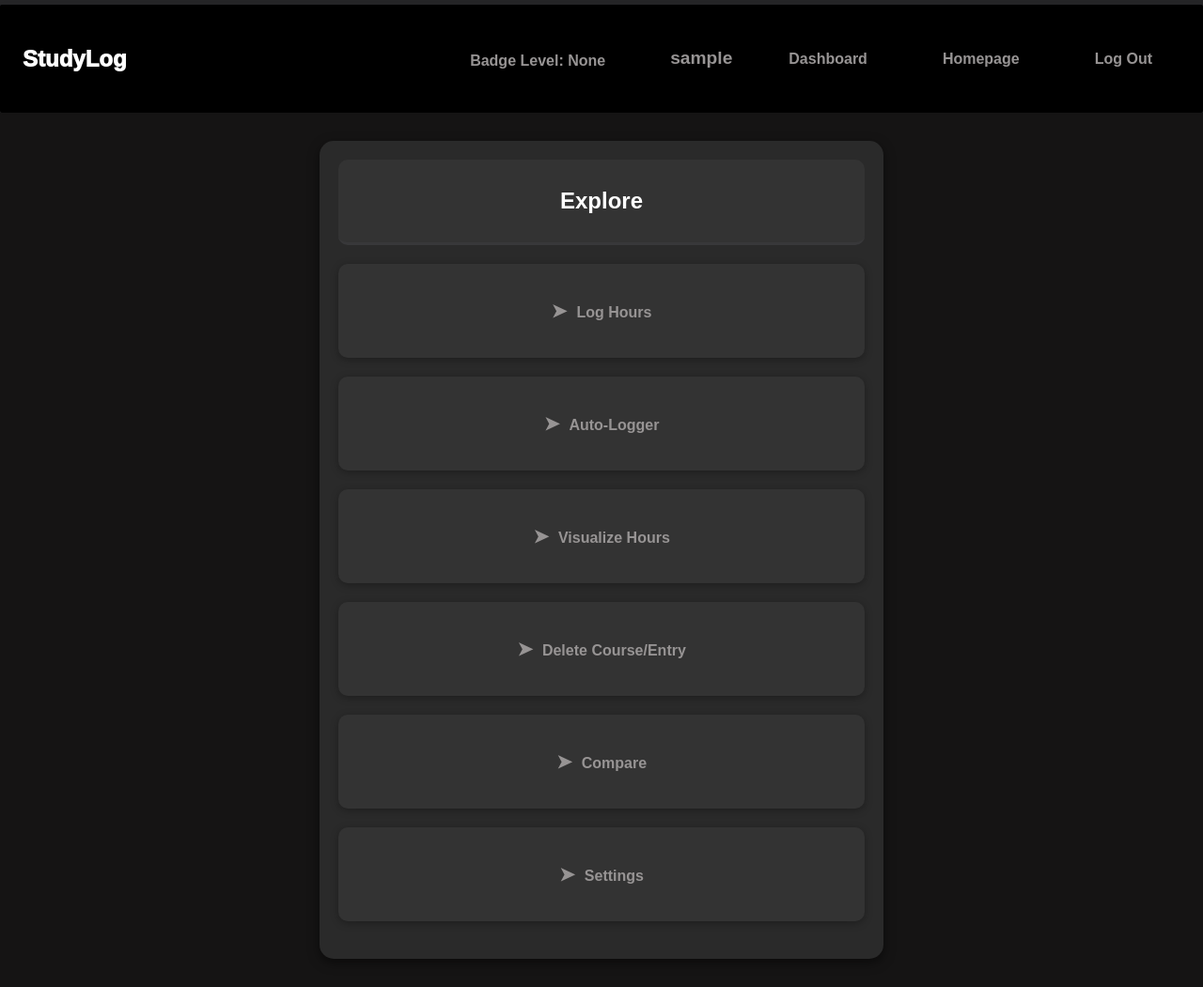
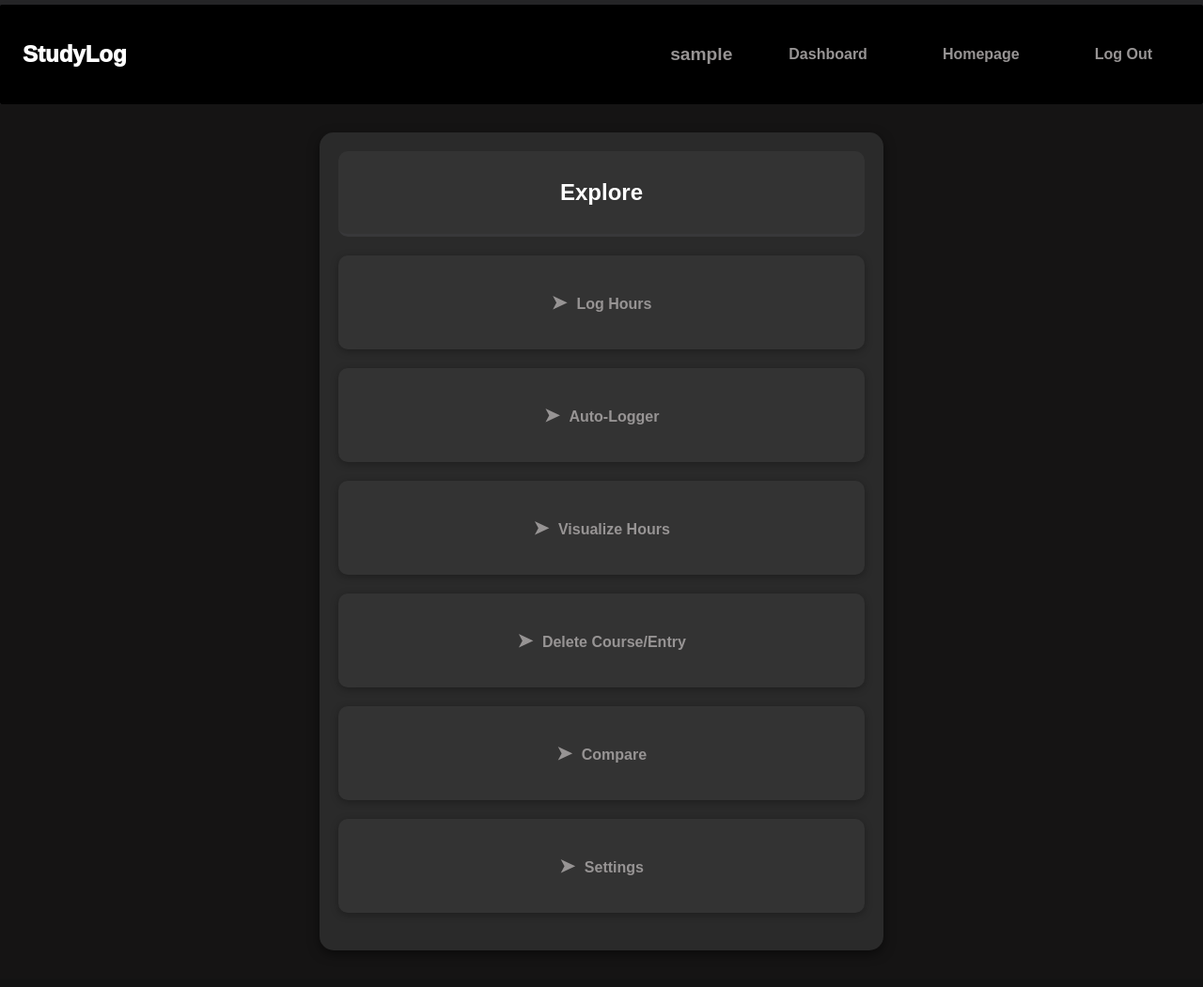
Before and after one commit to StvSz04/Student-log, a Flask app: page /dash/dashboard in a window 1280 px wide. Shown: the whole page at 94% size. After the commit the page ends 1012 px from the top, so only its background shows below. Run offline with Flask 3, Linux system fonts and the light colour scheme; the visitor is signed in with stand-in values (Sample User, id 1); data comes from the database, SQL or seed files in the repository.

Commit message:
Removed badege level

```diff
--- a/flaskr/templates/dash/dashboard.html
+++ b/flaskr/templates/dash/dashboard.html
@@ -1,11 +1,5 @@
 {% extends 'base.html' %}
 {% block header%}
- <!-- Achievement display -->
- <nav>
-  <ul >
-    <li> <p>Badge Level: {{badge_level}} </p> </li>
-  </ul>
-</nav>
 {% endblock %}
 
 {% block content %}
@@ -20,6 +14,7 @@
         <li><a href="{{ url_for('dash.go_to_del') }}">Delete Course/Entry</a></li>
         <li><a href="{{ url_for('dash.go_to_comp') }}">Compare</a></li>
         <li><a href="{{ url_for('dash.go_to_settings') }}">Settings</a></li>
+
       </ul>
 
       </section>
```
